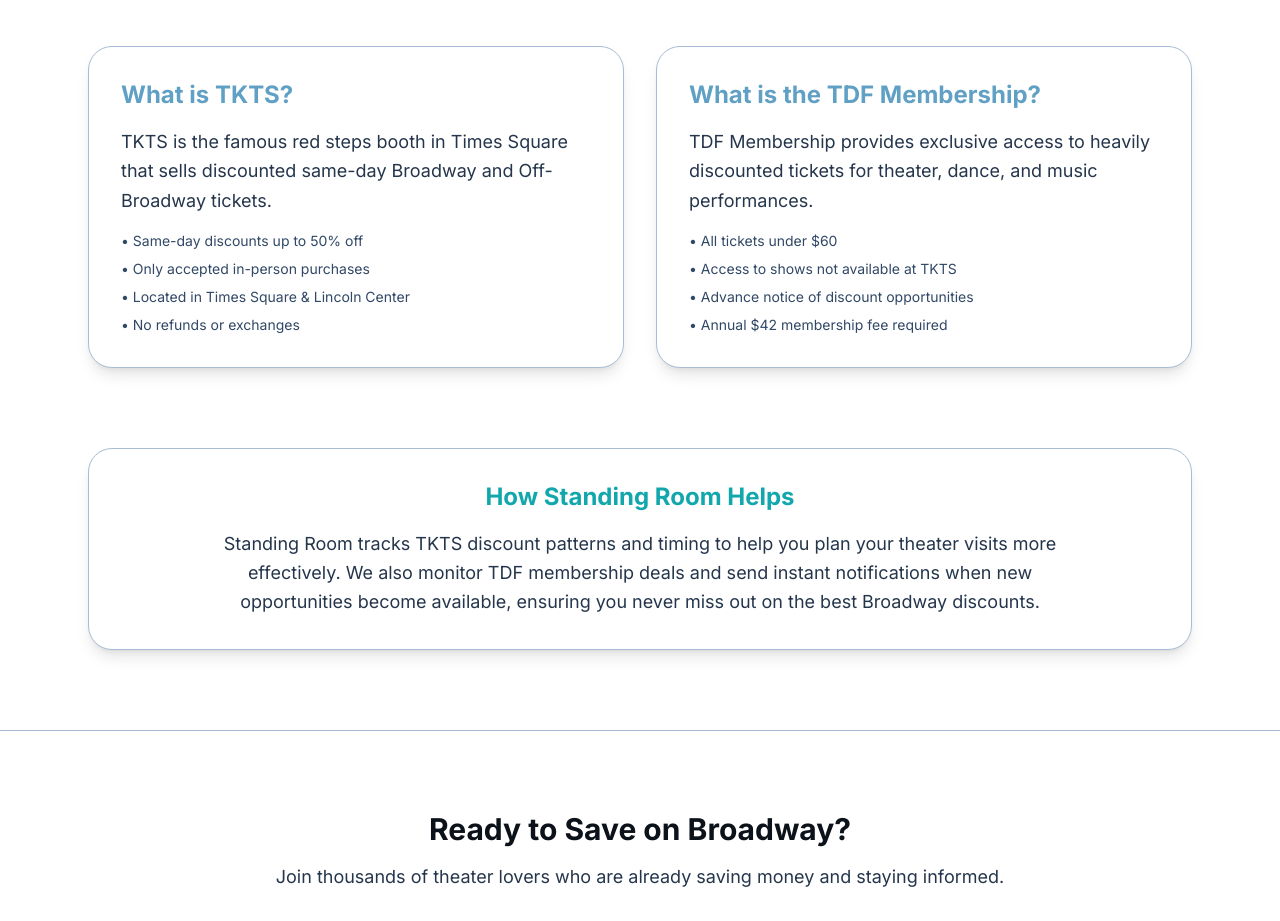
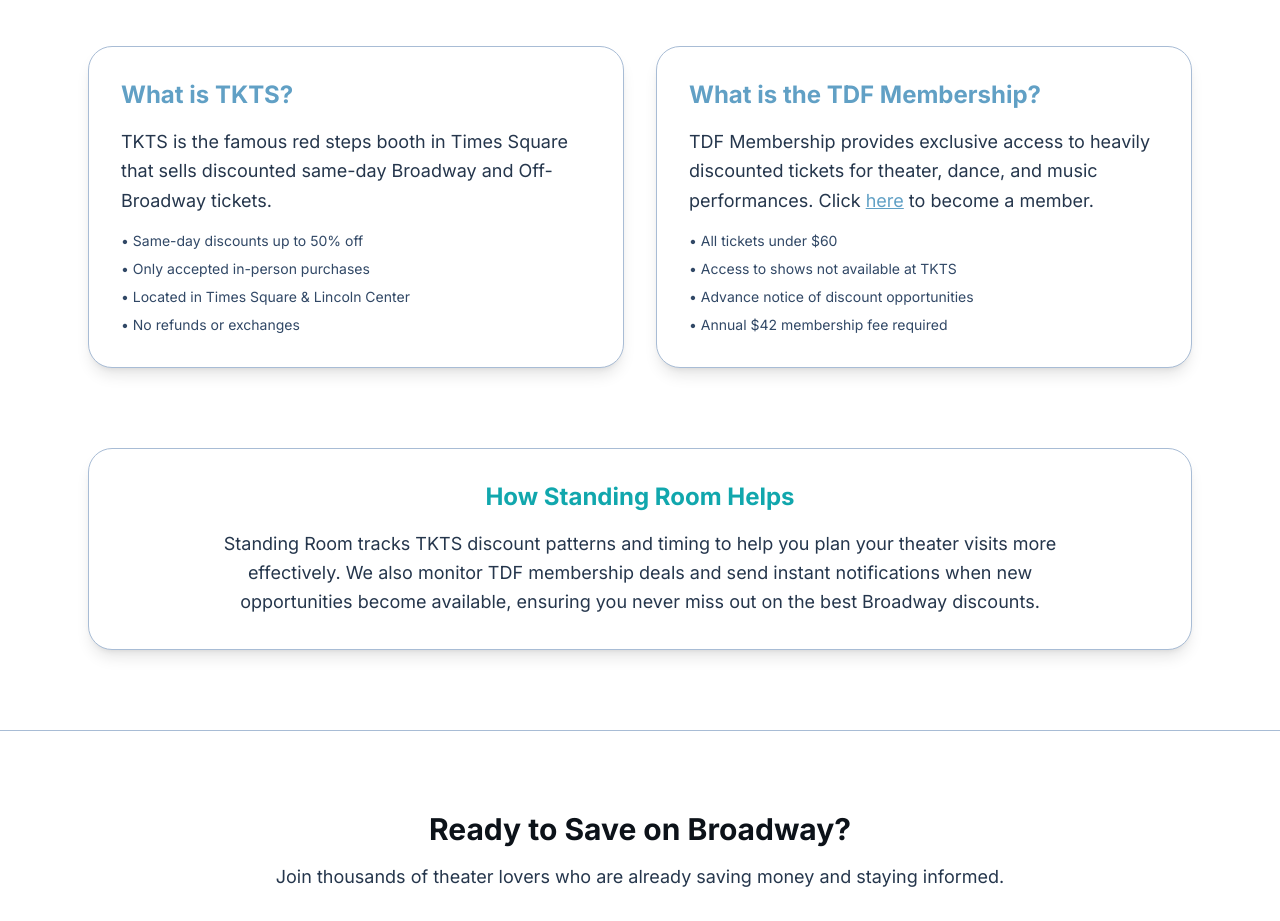
Before and after one commit to Nockname/standing-room-frontend, a React (Vite) app: page / in a window 1280 px wide. Shown: the part 1000-1921 px from the top of the page. Built offline with nearby package versions, Linux system fonts and the light colour scheme; no server answers; the database is empty.

Commit message:
Naming changes

```diff
--- a/src/components/LandingPage.tsx
+++ b/src/components/LandingPage.tsx
@@ -122,9 +122,11 @@
             {/* What is the TDF Membership */}
             <div className="bg-white rounded-3xl p-8 border border-secondary-200 shadow-lg">
               <h3 className="text-2xl font-bold text-primary-600 mb-4">What is the TDF Membership?</h3>
-              <p className="text-secondary-700 text-lg leading-relaxed mb-4">
-                TDF Membership provides exclusive access to heavily discounted tickets for theater, dance, and music performances.
-              </p>
+                <p className="text-secondary-700 text-lg leading-relaxed mb-4">
+                TDF Membership provides exclusive access to heavily discounted tickets for theater, dance, and music performances. Click <a href="https://www.tdf.org/discount-ticket-programs/tdf-membership/" target="_blank" rel="noopener noreferrer" className="text-primary-600 underline">
+                  here
+                </a> to become a member.
+                </p>
               <ul className="text-secondary-600 text-sm space-y-2">
                 <li>• All tickets under $60</li>
                 <li>• Access to shows not available at TKTS</li>
--- a/src/components/ShowDetail.tsx
+++ b/src/components/ShowDetail.tsx
@@ -324,7 +324,7 @@
                 <div className="bg-white border border-neutral-200 rounded-xl p-8">
                   <div className="flex justify-between items-center mb-2">
                     <h3 className="text-2xl font-semibold text-neutral-900">
-                      Discount Consistency
+                      Discount Inconsistency
                     </h3>
                     <StandardDropdown
                       options={durationOptions}
```
